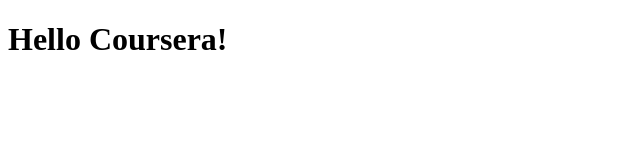
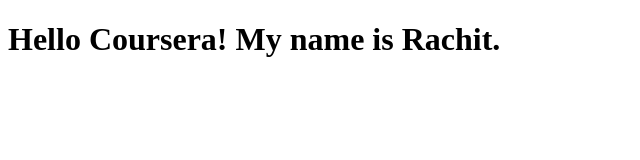
Before and after one commit to rachitgarg99/coursera_test, a plain HTML site: page test1/index.html in a window 1280 px wide. Shown: the whole page, without its empty margins (0-640 px from the left). Drawn offline with Linux system fonts and the light colour scheme.

Commit message:
Small addition to our page content

```diff
--- a/test1/index.html
+++ b/test1/index.html
@@ -4,6 +4,6 @@
 	<title>Hello coursera!</title>
 </head>
 <body>
-<h1>Hello Coursera!</h1>
+<h1>Hello Coursera! My name is Rachit.</h1>
 </body>
 </html>
```
